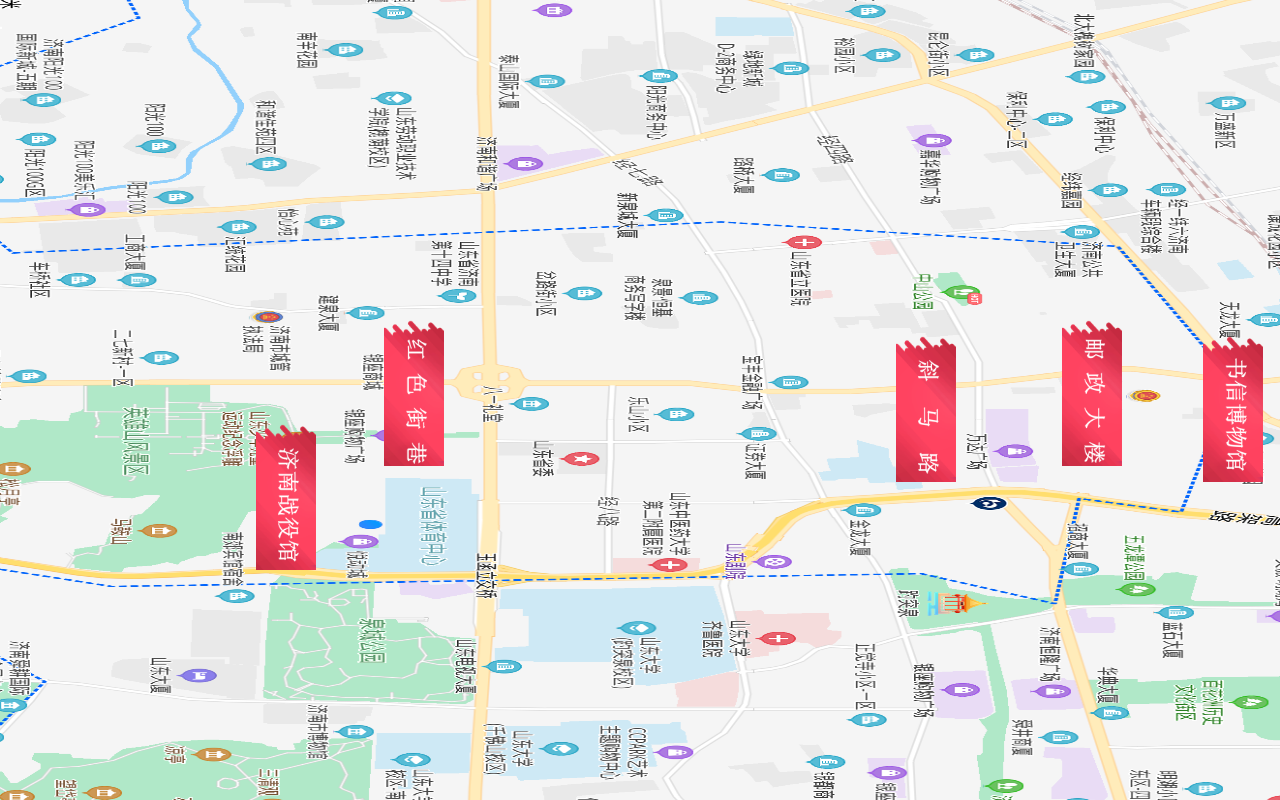
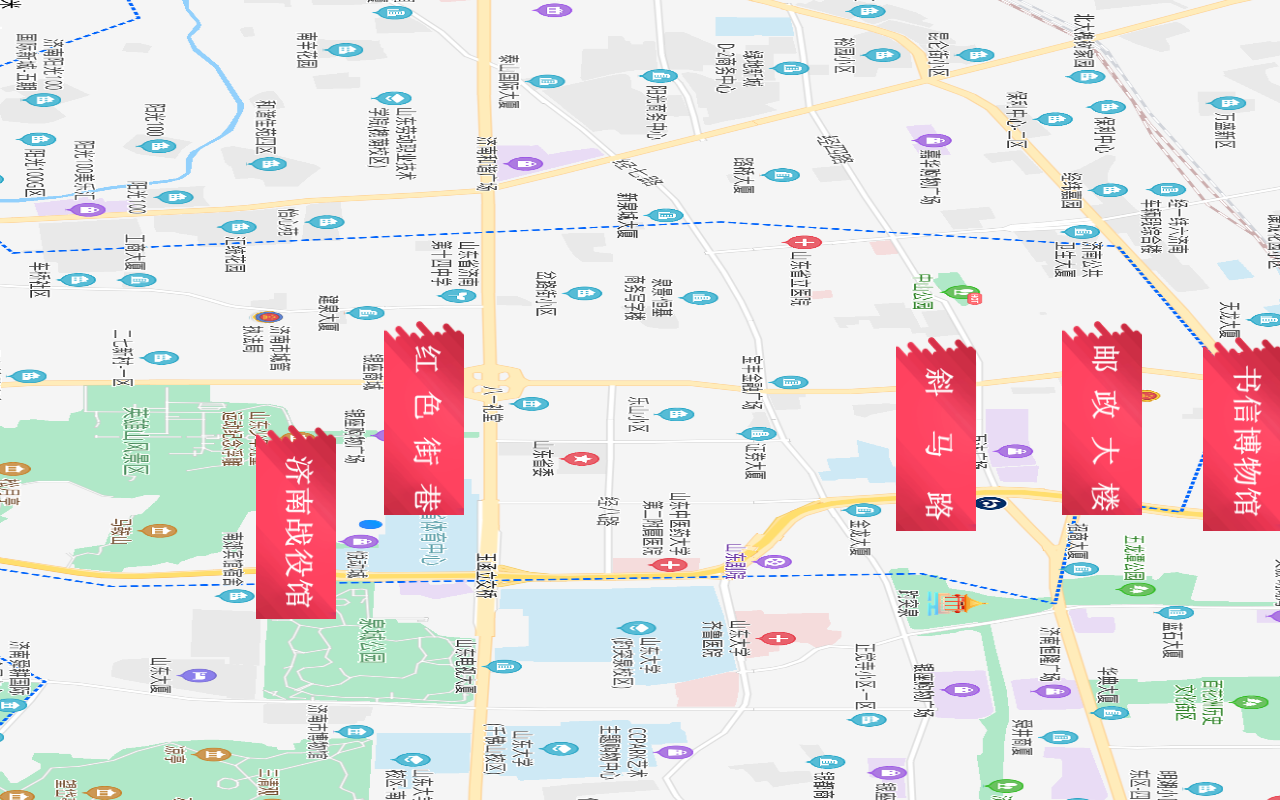
Before and after one commit to xiaoka-leiyu/xiaoka-leiyu.github.io, a plain HTML site: page pages/detail.html in a window 1280 px wide. Drawn offline with Linux system fonts and the light colour scheme.

Commit message:
Add files via upload

```diff
--- a/pages/detail.html
+++ b/pages/detail.html
@@ -8,7 +8,7 @@
 
     <script type="text/javascript">
         $(document).ready(function () {
-            $("img").animate({width:"60px",opacity:"1"}, 2000)
+            $("img").animate({width:"80px",opacity:"1"}, 2000)
 
             $("#shu").click(function () {
                 // textShow(4000,8000);
```
Also changed, not shown: index.html (+1 -1 lines).
